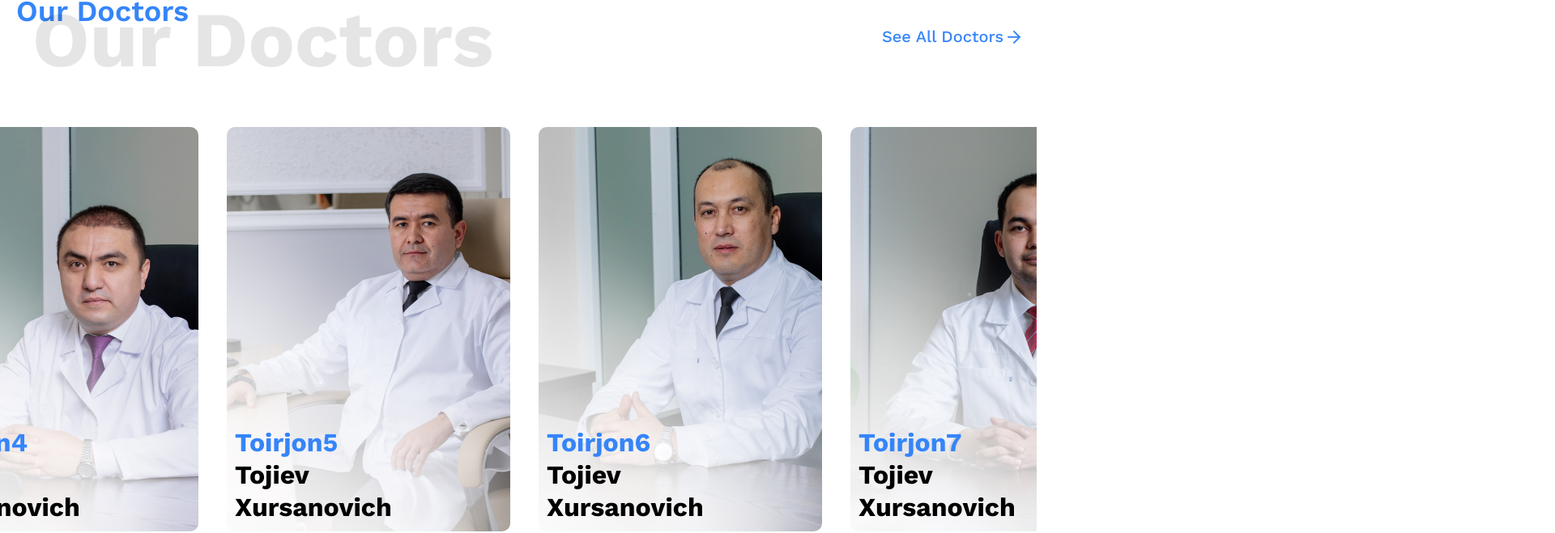
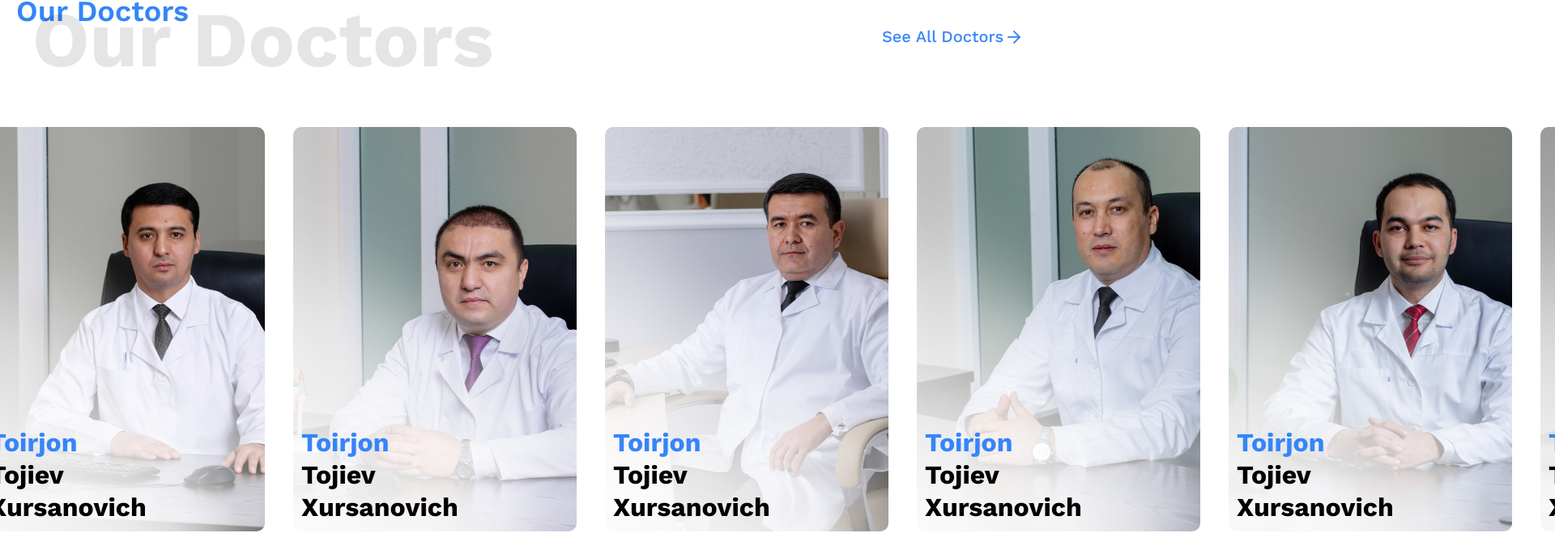
Before and after one commit to Begi2001/Hospital, a React (Create React App) app: page / in a window 1280 px wide. Shown: the part 1978-2637 px from the top of the page at 81% size, 1920 px wide, since content can reach past the window. Built offline with nearby package versions, Linux system fonts and the light colour scheme.

Commit message:
feat:change carousels

```diff
--- a/src/components/Home/Doctors/Doctors.jsx
+++ b/src/components/Home/Doctors/Doctors.jsx
@@ -1,41 +1,45 @@
-import React from 'react'
-import './Doctors.scss'
+import React from "react";
+import "./Doctors.scss";
 import Container from "../../UsableComponents/Container/Container";
 import Title from "../../UsableComponents/Title/Title";
 
-import Doc1 from '../../../assets/images/doc1.png'
-import Doc2 from '../../../assets/images/doc2.png'
-import Doc3 from '../../../assets/images/doc3.png'
-import Doc4 from '../../../assets/images/doc4.png'
-import Doc5 from '../../../assets/images/doc5.png'
+import Doc1 from "../../../assets/images/doc1.png";
+import Doc2 from "../../../assets/images/doc2.png";
+import Doc3 from "../../../assets/images/doc3.png";
+import Doc4 from "../../../assets/images/doc4.png";
+import Doc5 from "../../../assets/images/doc5.png";
 import DoctorCard from "../../UsableComponents/Cards/DoctorCard/DoctorCard";
 
 const data = [
-    {id: 1, img: Doc1, name: 'Toirjon', lastname: 'Tojiev Xursanovich'},
-    {id: 2, img: Doc2, name: 'Toirjon', lastname: 'Tojiev Xursanovich'},
-    {id: 3, img: Doc3, name: 'Toirjon', lastname: 'Tojiev Xursanovich'},
-    {id: 4, img: Doc4, name: 'Toirjon', lastname: 'Tojiev Xursanovich'},
-    {id: 5, img: Doc5, name: 'Toirjon', lastname: 'Tojiev Xursanovich'},
-    {id: 6, img: Doc1, name: 'Toirjon', lastname: 'Tojiev Xursanovich'},
-    {id: 7, img: Doc2, name: 'Toirjon', lastname: 'Tojiev Xursanovich'},
-    {id: 8, img: Doc3, name: 'Toirjon', lastname: 'Tojiev Xursanovich'},
-    {id: 9, img: Doc4, name: 'Toirjon', lastname: 'Tojiev Xursanovich'},
-    {id: 0, img: Doc5, name: 'Toirjon', lastname: 'Tojiev Xursanovich'},
-]
+  { id: 1, img: Doc1, name: "Toirjon", lastname: "Tojiev Xursanovich" },
+  { id: 2, img: Doc2, name: "Toirjon", lastname: "Tojiev Xursanovich" },
+  { id: 3, img: Doc3, name: "Toirjon", lastname: "Tojiev Xursanovich" },
+  { id: 4, img: Doc4, name: "Toirjon", lastname: "Tojiev Xursanovich" },
+  { id: 5, img: Doc5, name: "Toirjon", lastname: "Tojiev Xursanovich" },
+  { id: 6, img: Doc1, name: "Toirjon", lastname: "Tojiev Xursanovich" },
+  { id: 7, img: Doc2, name: "Toirjon", lastname: "Tojiev Xursanovich" },
+  { id: 8, img: Doc3, name: "Toirjon", lastname: "Tojiev Xursanovich" },
+  { id: 9, img: Doc4, name: "Toirjon", lastname: "Tojiev Xursanovich" },
+  { id: 0, img: Doc5, name: "Toirjon", lastname: "Tojiev Xursanovich" },
+];
 
 function Doctors() {
-    return (
-          <section className='doctors'>
-              <Title children={'Doctors'} url={'/doctors'}/>
-              <div className='doctors__container'>
-                  <div className='doctors__wrapper'>
-                      {data.map(doc => (
-                            <DoctorCard data={doc}/>
-                      ))}
-                  </div>
-              </div>
-          </section>
-    )
+  return (
+    <section className="doctors">
+      <Title children={"Doctors"} url={"/doctors"} />
+      <div className="slider">
+        <div className="slide-track">
+          <div className="doctors__container">
+            <div className="doctors__wrapper">
+              {data.map((doc) => (
+                <DoctorCard data={doc} />
+              ))}
+            </div>
+          </div>
+        </div>
+      </div>
+    </section>
+  );
 }
 
-export default Doctors
+export default Doctors;
--- a/src/components/Home/Doctors/Doctors.scss
+++ b/src/components/Home/Doctors/Doctors.scss
@@ -1,11 +1,53 @@
+@mixin white-gradient {
+  background: linear-gradient(to right, rgba(255, 255, 255, 0) 100%);
+}
+$animationSpeed: 20s;
+
+@keyframes scroll {
+  0% {
+    transform: translateX(0);
+  }
+  100% {
+    transform: translateX(calc(-275px * 7));
+  }
+}
+
 .doctors {
   width: 100vw;
   margin-bottom: 100px;
+  .slider {
+    display: flex;
+    width: 100%;
 
-  .doctors__container{
+    &::before,
+    &::after {
+      @include white-gradient;
+      content: "";
+      height: 125px;
+      position: absolute;
+      width: 200px;
+      z-index: 2;
+    }
+    &::after {
+      right: 0;
+      top: 0;
+      transform: rotateZ(180deg);
+    }
+    &::before {
+      left: 0;
+      top: 0;
+    }
+    .slide-track {
+      animation: scroll $animationSpeed linear infinite;
+      display: flex;
+      width: calc(250px * 14);
+      justify-content: space-between !important;
+    }
+  }
 
+  .doctors__container {
     overflow: hidden;
-    .doctors__wrapper{
+    .doctors__wrapper {
       display: flex;
       justify-content: center;
       align-items: center;
--- a/src/components/Home/Testimonial/Testimonial.jsx
+++ b/src/components/Home/Testimonial/Testimonial.jsx
@@ -1,67 +1,86 @@
-import React from 'react'
-import {Swiper, SwiperSlide} from "swiper/react";
-import {Pagination, Navigation} from "swiper";
+import React from "react";
+import { Swiper, SwiperSlide } from "swiper/react";
+import { Pagination, Navigation, Autoplay } from "swiper";
 import "swiper/css";
 import "swiper/css/pagination";
 import "swiper/css/navigation";
-import './Testimonial.scss'
+import "./Testimonial.scss";
 import Container from "../../UsableComponents/Container/Container";
 import Title from "../../UsableComponents/Title/Title";
-import {ReactComponent as Tilda} from '../../../assets/icons/Tilda.svg'
+import { ReactComponent as Tilda } from "../../../assets/icons/Tilda.svg";
 
-const data = [{
+const data = [
+  {
     id: 1,
-    title: "Lorem ipsum dolor sit amet, consectetur adipiscing elit. Quisque placerat scelerisque tortor ornare ornare. Quisque placerat scelerisque felis vitae tortor augue. Velit nascetur Consequat faucibus porttitor enim et.",
-    author: 'John Doe'
-}, {
+    title:
+      "Lorem ipsum dolor sit amet, consectetur adipiscing elit. Quisque placerat scelerisque tortor ornare ornare. Quisque placerat scelerisque felis vitae tortor augue. Velit nascetur Consequat faucibus porttitor enim et.",
+    author: "John Doe",
+  },
+  {
     id: 2,
-    title: "Lorem ipsum dolor sit amet, consectetur adipiscing elit. Quisque placerat scelerisque tortor ornare ornare. Quisque placerat scelerisque felis vitae tortor augue. Velit nascetur Consequat faucibus porttitor enim et.",
-    author: 'John Doe'
-}, {
+    title:
+      "Lorem ipsum dolor sit amet, consectetur adipiscing elit. Quisque placerat scelerisque tortor ornare ornare. Quisque placerat scelerisque felis vitae tortor augue. Velit nascetur Consequat faucibus porttitor enim et.",
+    author: "John Doe",
+  },
+  {
     id: 3,
-    title: "Lorem ipsum dolor sit amet, consectetur adipiscing elit. Quisque placerat scelerisque tortor ornare ornare. Quisque placerat scelerisque felis vitae tortor augue. Velit nascetur Consequat faucibus porttitor enim et.",
-    author: 'John Doe'
-}, {
+    title:
+      "Lorem ipsum dolor sit amet, consectetur adipiscing elit. Quisque placerat scelerisque tortor ornare ornare. Quisque placerat scelerisque felis vitae tortor augue. Velit nascetur Consequat faucibus porttitor enim et.",
+    author: "John Doe",
+  },
+  {
     id: 4,
-    title: "Lorem ipsum dolor sit amet, consectetur adipiscing elit. Quisque placerat scelerisque tortor ornare ornare. Quisque placerat scelerisque felis vitae tortor augue. Velit nascetur Consequat faucibus porttitor enim et.",
-    author: 'John Doe'
-}, {
+    title:
+      "Lorem ipsum dolor sit amet, consectetur adipiscing elit. Quisque placerat scelerisque tortor ornare ornare. Quisque placerat scelerisque felis vitae tortor augue. Velit nascetur Consequat faucibus porttitor enim et.",
+    author: "John Doe",
+  },
+  {
     id: 5,
-    title: "Lorem ipsum dolor sit amet, consectetur adipiscing elit. Quisque placerat scelerisque tortor ornare ornare. Quisque placerat scelerisque felis vitae tortor augue. Velit nascetur Consequat faucibus porttitor enim et.",
-    author: 'John Doe'
-},]
+    title:
+      "Lorem ipsum dolor sit amet, consectetur adipiscing elit. Quisque placerat scelerisque tortor ornare ornare. Quisque placerat scelerisque felis vitae tortor augue. Velit nascetur Consequat faucibus porttitor enim et.",
+    author: "John Doe",
+  },
+];
 
 function Testimonial() {
-    return (<section className='testimonial'>
+  return (
+    <section className="testimonial">
       <Container>
-            <Title children={'Testimonial'} url={null}/>
-            <div className='slider'>
+        <Title children={"Testimonial"} url={null} />
+        <div className="slider">
           <Swiper
-                      slidesPerView={1}
             spaceBetween={30}
-                      loop={true}
+            centeredSlides={true}
+            autoplay={{
+              delay: 2500,
+              disableOnInteraction: false,
+            }}
             pagination={{
               clickable: true,
             }}
             style={{
-                          "--swiper-navigation-color": "#1F2B6C", "--swiper-pagination-color": "#1F2B6C",
+              "--swiper-navigation-color": "#1F2B6C",
+              "--swiper-pagination-color": "#1F2B6C",
             }}
             navigation={true}
-                      modules={[Pagination, Navigation]}
+            modules={[Pagination, Navigation, Autoplay]}
             className="mySwiper"
           >
-                    {data.map(item => (<SwiperSlide key={item.id}>
-                        <div className='slider__wrapper'>
-                            <Tilda/>
-                            <p className='title'>{item.title}</p>
-                            <hr/>
-                            <p className='author'>{item.author}</p>
+            {data.map((item) => (
+              <SwiperSlide key={item.id}>
+                <div className="slider__wrapper">
+                  <Tilda />
+                  <p className="title">{item.title}</p>
+                  <hr className="hrSlider" />
+                  <p className="author">{item.author}</p>
                 </div>
-                    </SwiperSlide>))}
+              </SwiperSlide>
+            ))}
           </Swiper>
         </div>
       </Container>
-    </section>)
+    </section>
+  );
 }
 
-export default Testimonial
+export default Testimonial;
--- a/src/components/Home/Testimonial/Testimonial.scss
+++ b/src/components/Home/Testimonial/Testimonial.scss
@@ -1,6 +1,6 @@
 .testimonial {
   width: 100%;
-  background: #E3EAEF;
+  background: #e3eaef;
   background: #fff;
   margin-bottom: 100px;
 
@@ -9,10 +9,26 @@
     text-align: center;
     max-width: 1000px;
     slider__wrapper {
-      .title{
+      .title {
         width: 600px;
         margin-bottom: 30px;
       }
     }
   }
+  .slider__wrapper {
+    display: flex;
+    flex-direction: column;
+    justify-content: space-around;
+    align-items: center;
+    height: 200px;
+    padding: 20px 120px;
+    .hrSlider {
+      width: 50%;
+      border: 1px solid black;
+      border-radius: 2px;
+    }
+  }
+  .swiper-pagination-bullet-active {
+    margin-top: 20px !important;
+  }
 }
--- a/src/components/UsableComponents/Cards/DoctorCard/DoctorCard.jsx
+++ b/src/components/UsableComponents/Cards/DoctorCard/DoctorCard.jsx
@@ -6,7 +6,7 @@ function DoctorCard({data}) {
     return (
           <NavLink to={`/doctors/${data.id}`} key={data.id} className='doctor__card'>
                   <img src={data.img} alt="" className='image'/>
-                  <div className='fullname'><span>{data.name}{data.id}</span> {data.lastname}</div>
+                  <div className='fullname'><span>{data.name}</span> {data.lastname}</div>
           </NavLink>
     )
 }
```
Also changed, not shown: 1 other file (tests, documents, lock files or other folders). Lines whose indentation alone changed are shown as unchanged.
